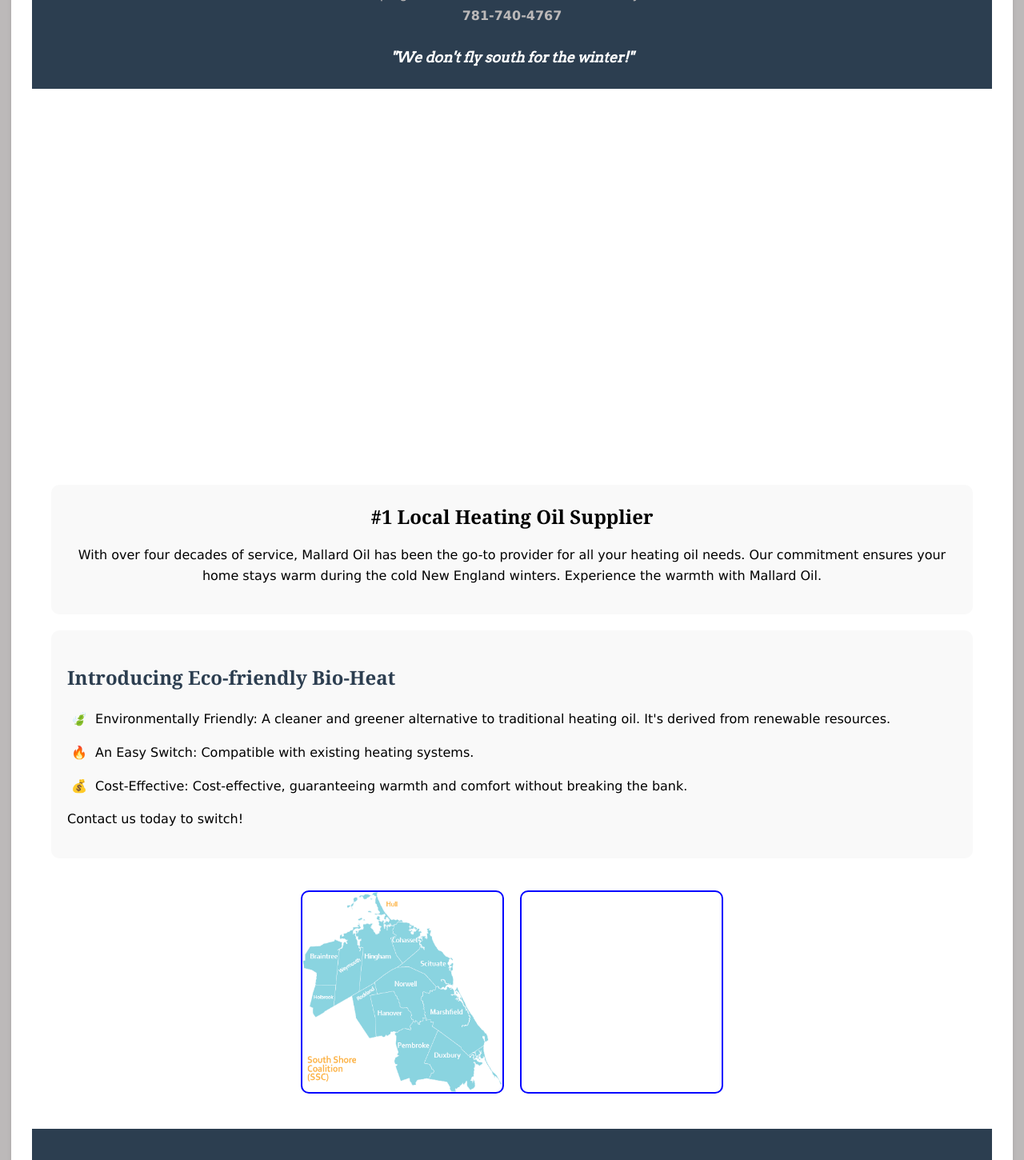
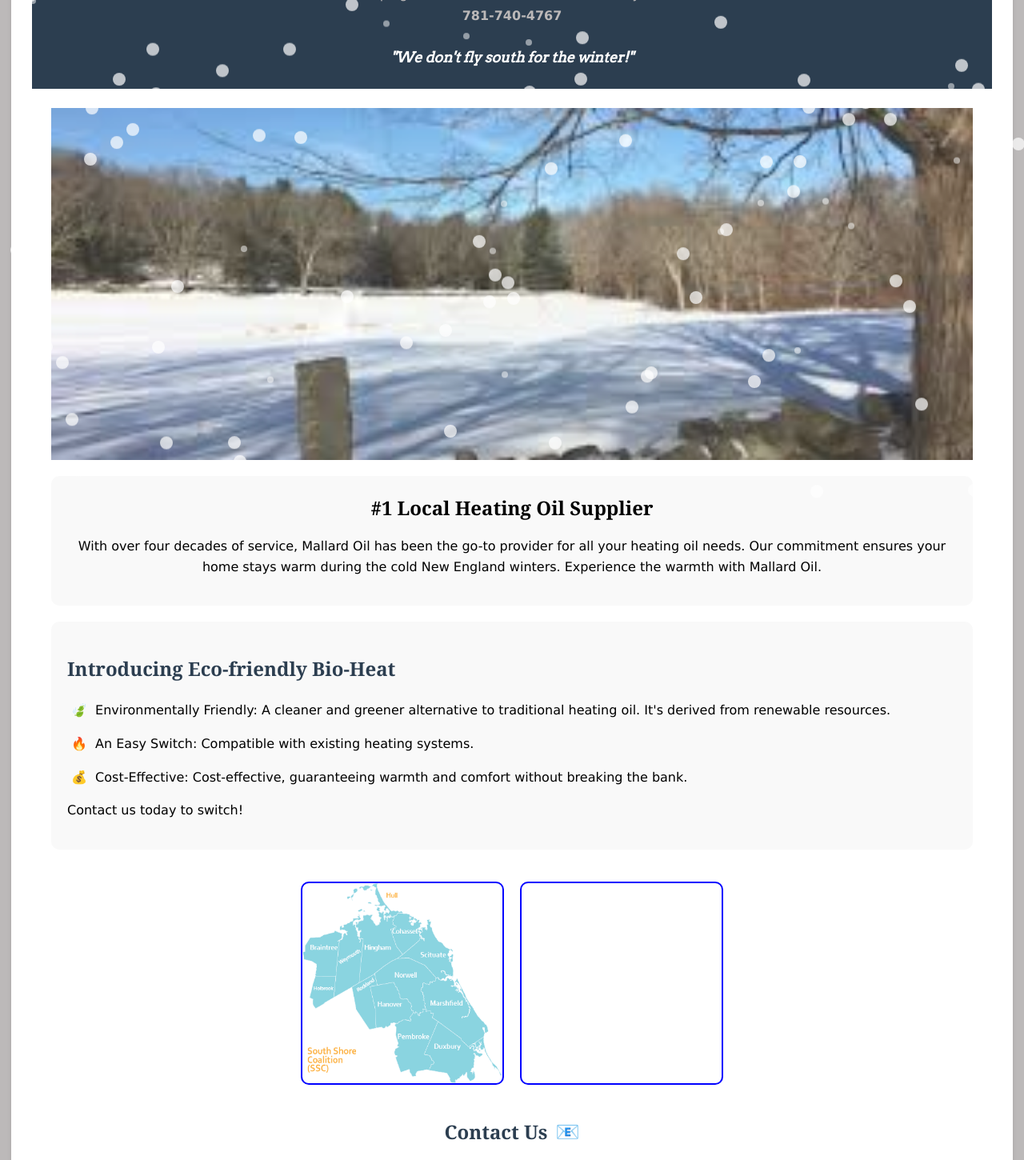
Before and after one commit to seanh101/mallard-oil, a React (Create React App) app: page / in a window 1280 px wide. Shown: the part 100-1550 px from the top of the page at 80% size. Built offline with nearby package versions, Linux system fonts and the light colour scheme; grey boxes are pictures that could not be loaded.

Commit message:
snow effect

```diff
--- /dev/null
+++ b/src/components/Snowfall/Snowfall.css
@@ -0,0 +1,25 @@
+@keyframes fall {
+    to {
+      transform: translateY(100vh);
+    }
+  }
+
+  .snowflake {
+    position: absolute;
+    top: -10%;
+    width: 1em;
+    height: 1em;
+    background-color: white;
+    border-radius: 50%;
+    opacity: 0.7;
+    animation: fall var(--animation-time, 5s) linear infinite;
+    will-change: transform;
+  }
+
+  /* Optional: Add a slight variation to some snowflakes */
+  .snowflake:nth-child(5n) {
+    width: 0.5em;
+    height: 0.5em;
+    opacity: 0.5;
+    --animation-time: 7s;
+  }
--- /dev/null
+++ b/src/components/Snowfall/Snowfall.js
@@ -0,0 +1,31 @@
+
+
+import { useEffect } from 'react';
+import './Snowfall.css';  // Assuming you will move the relevant CSS to Snowfall.css
+
+const Snowfall = () => {
+
+  useEffect(() => {
+    const root = document.getElementById('root');
+
+    // Create 100 snowflakes (you can adjust this number)
+    for (let i = 0; i < 100; i++) {
+      const snowflake = document.createElement('div');
+      snowflake.className = 'snowflake';
+      snowflake.style.left = `${Math.random() * 100}vw`;
+      snowflake.style.animationDelay = `${Math.random() * 5}s`;
+      root.appendChild(snowflake);
+    }
+
+    // Cleanup function to remove snowflakes when component unmounts
+    return () => {
+      const snowflakes = document.querySelectorAll('.snowflake');
+      snowflakes.forEach(flake => flake.remove());
+    }
+  }, []);  // Empty dependency array ensures this runs once on mount and cleanup on unmount
+
+  return null;  // This component does not need to render anything in the JSX
+
+}
+
+export default Snowfall;
--- a/src/pages/HomePage/HomePage.css
+++ b/src/pages/HomePage/HomePage.css
@@ -100,3 +100,43 @@
   padding: 20px 0;
   font-family: Verdana, sans-serif;
 }
+
+.truck {
+  height: 400px; /* Adjust based on your needs */
+  width: 100%;
+  background-size: cover;
+  background-position: center;
+  background-repeat: no-repeat;
+  opacity: 0;
+  transition: opacity 2s;
+}
+
+.fade-in {
+  opacity: 1;
+}
+
+/* ... Existing styles ... */
+
+.contact {
+  display: flex;
+  align-items: center;
+  justify-content: center;
+  gap: 10px;  /* Spacing between the text and the icon */
+  padding: 20px 0;
+}
+
+.contact h2 {
+  margin: 0;  /* Remove default margins to better align with icon */
+}
+
+.contact a {
+  display: inline-block;
+  font-size: 1.5rem; /* Adjust the size of the mail icon */
+  text-decoration: none;  /* Remove underline from the link */
+  color: #2c3e50;  /* Color of the mail icon */
+  transition: color 0.3s ease;  /* Transition effect for hover state */
+}
+
+.contact a:hover {
+  color: #333;  /* Slightly change color on hover */
+}
--- a/src/pages/HomePage/HomePage.js
+++ b/src/pages/HomePage/HomePage.js
@@ -1,40 +1,41 @@
 import React, { useState, useEffect } from 'react';
 import './HomePage.css';
 import Header from '../../components/Header/Header';
+import Snowfall from '../../components/Snowfall/Snowfall';
 import Map from './SSC-map.png';
 import truck from './oil-truck.jpg';
 import snow1 from './snow1.jpeg';
 import snow2 from './snow2.jpeg';
 
 function HomePage() {
+    const [currentIndex, setCurrentIndex] = useState(0);
+    const [currentImageClass, setCurrentImageClass] = useState('fade-in');
+
     const images = [truck, snow1, snow2];
-    const [currentImageIndex, setCurrentImageIndex] = useState(0);
-    const [fadeIn, setFadeIn] = useState(true);
 
     useEffect(() => {
-        const timer = setInterval(() => {
-            setCurrentImageIndex((prevIndex) => (prevIndex + 1) % images.length);
-            setFadeIn(true);
-        }, 6000); // 6 seconds
+        const interval = setInterval(() => {
+            setCurrentImageClass('fade-out');
 
-        return () => clearInterval(timer);
-    }, [currentImageIndex, images.length]);
+            setTimeout(() => {
+                setCurrentIndex((prevIndex) => (prevIndex + 1) % images.length);
+                setCurrentImageClass('fade-in');
+            }, 1000); // delay to switch image after fading out
+        }, 4000); // time to switch to next image
 
-    useEffect(() => {
-        const fadeTimer = setTimeout(() => {
-            setFadeIn(false);
-        }, 3000); // 3 seconds (half of 6 seconds)
+        return () => clearInterval(interval);
+    });
 
-        return () => clearTimeout(fadeTimer);
-    }, [fadeIn]);
 
     return (
         <div className='container'>
             <Header />
+            <Snowfall />
             <div className='inner-container'>
-                <section className='truck'>
-                    <img src={images[currentImageIndex]} alt='truck' className={fadeIn ? 'oil-truck fade-in' : 'oil-truck'} />
+                <section className={`truck ${currentImageClass}`} style={{backgroundImage: `url(${images[currentIndex]})`}}>
+                    {/* Content can be placed here if needed, but for now, it's empty */}
                 </section>
+
                 <section className='description'>
                     <h1 id='welcome'>#1 Local Heating Oil Supplier</h1>
                     <p>With over four decades of service, Mallard Oil has been the go-to provider for all your heating oil needs. Our commitment ensures your home stays warm during the cold New England winters. Experience the warmth with Mallard Oil.</p>
@@ -51,7 +52,7 @@
                 <section className='maps'>
                     <img src={Map} alt='map' className='map'/>
                     <iframe
-                        src="https://www.google.com/maps/embed?pb=!1m18!1m12!1m3!1d2954.8848522262024!2d-70.9119671!3d42.216905600000004!2m3!1f0!2f0!3f0!3m2!1i1024!2i768!4f13.1!3m3!1m2!1s0x89e363d41400d2e7%3A0x680fbdc5489382e3!2s16%20French%20St%2C%20Hingham%2C%20MA%2002043!5e0!3m2!1sen!2sus!4v1697046657180!5m2!1sen!2sus"
+                        src="https://www.google.com/maps/embed?pb=..."
                         width="600"
                         height="450"
                         loading="lazy"
@@ -59,6 +60,12 @@
                         title='location'
                         className='location'
                     ></iframe>
+                </section>
+                <section className="contact">
+                    <h2>Contact Us</h2>
+                    <a href="mailto:seanharrington4189@gmail.com">
+                        <span role="img" aria-label="mail">📧</span>
+                    </a>
                 </section>
             </div>
 
```
Also changed, not shown: public/index.html (+1 -9 lines), src/index.css (line endings or trailing spaces).
